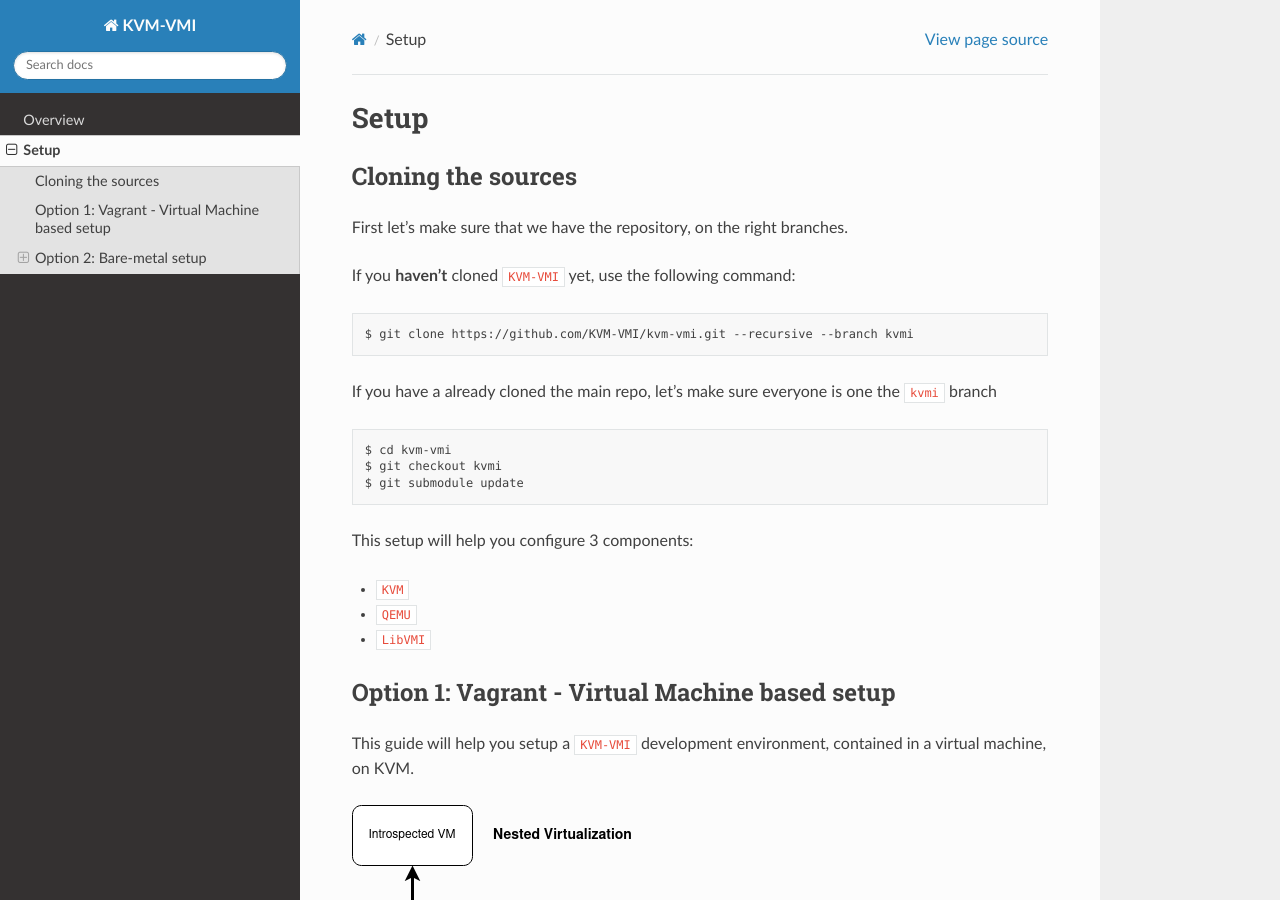
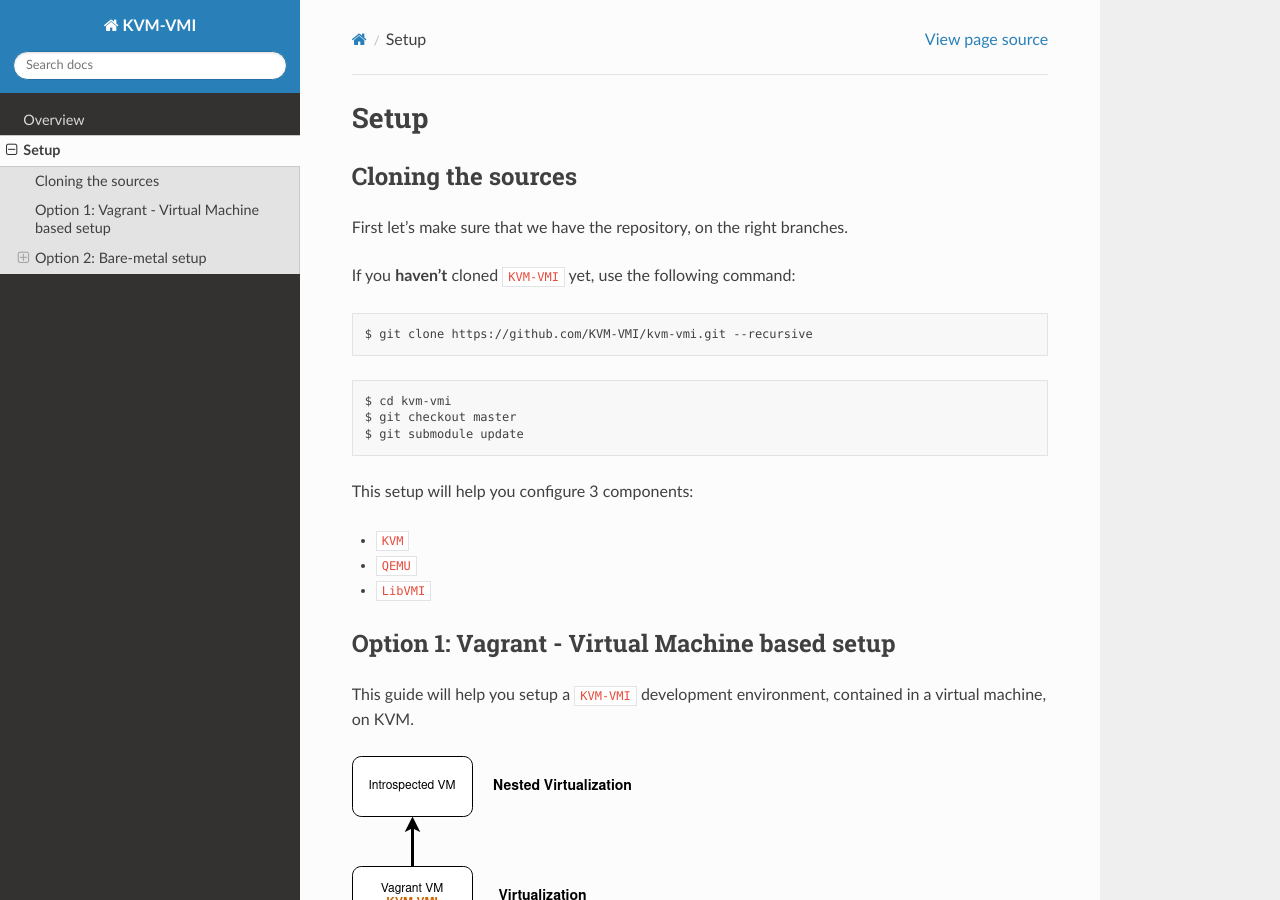
Before and after one commit to KVM-VMI/kvm-vmi, a Sphinx documentation site: the page built from docs/setup.md, in a window 1280 px wide and 900 px high. Built offline with Sphinx 7.4.7 and the Read the Docs theme 2.0.0, drawn with Linux system fonts in a browser that asks for light colours.

Commit message:
docs: use master branch

```diff
--- a/docs/setup.md
+++ b/docs/setup.md
@@ -6,14 +6,12 @@
 
 If you **haven't** cloned `KVM-VMI` yet, use the following command:
 ~~~
-$ git clone https://github.com/KVM-VMI/kvm-vmi.git --recursive --branch kvmi
+$ git clone https://github.com/KVM-VMI/kvm-vmi.git --recursive
 ~~~
-
-If you have a already cloned the main repo, let's make sure everyone is one the `kvmi` branch
 
 ~~~
 $ cd kvm-vmi
-$ git checkout kvmi
+$ git checkout master
 $ git submodule update
 ~~~
 
```
